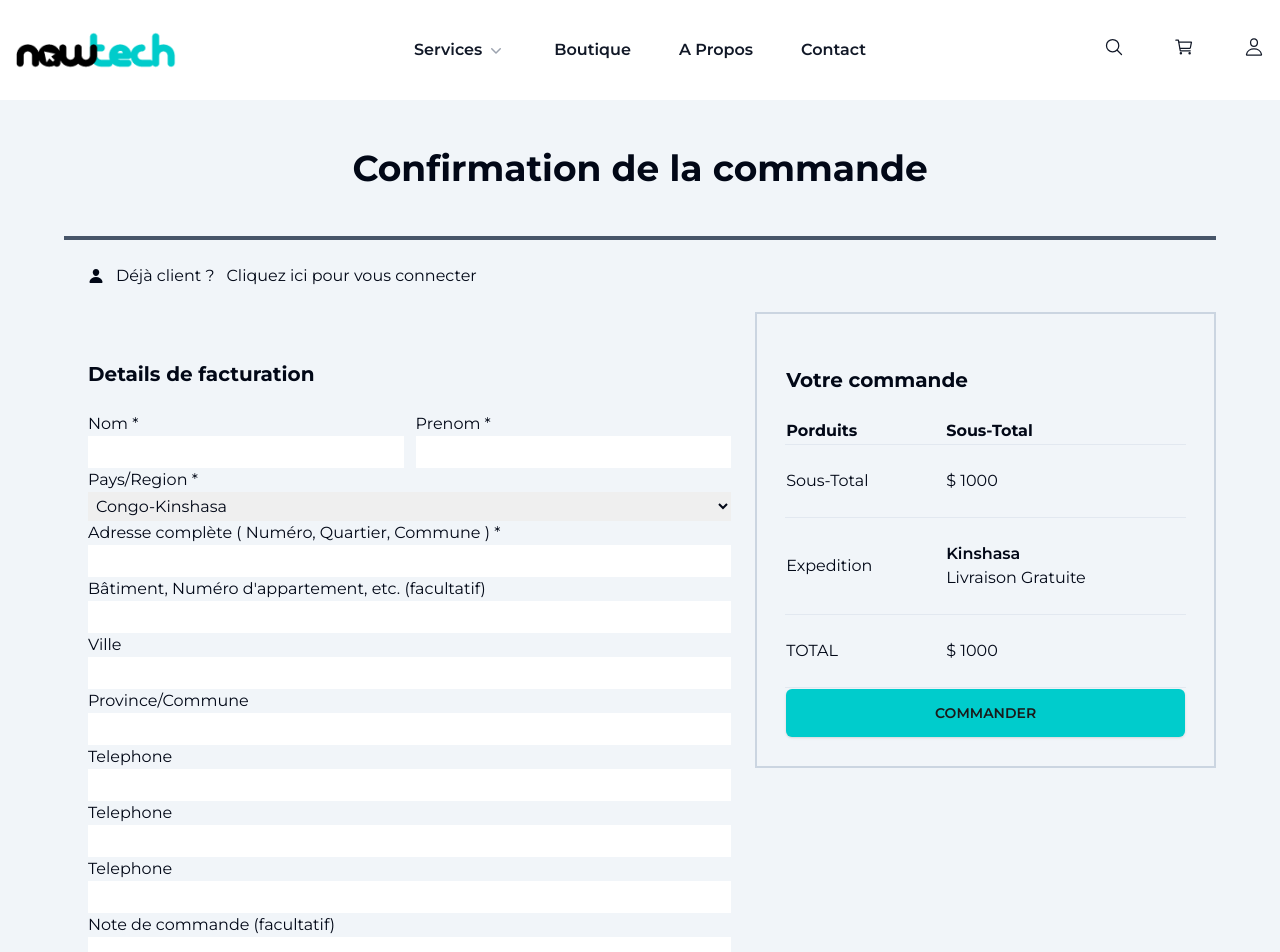
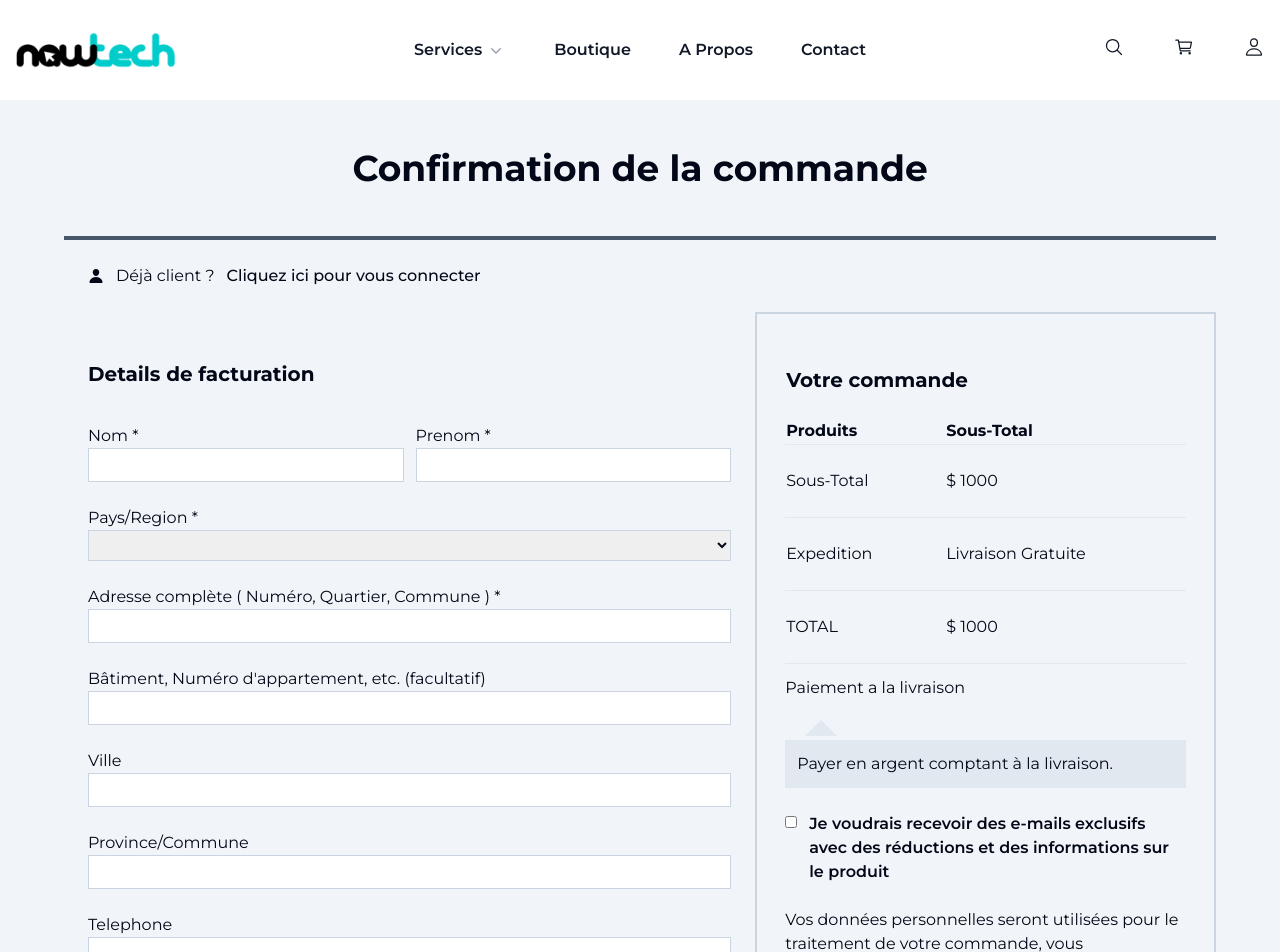
Before and after one commit to BlackJr-Git/e-commerce-shop, a React (Vite) app: page /checkout in a window 1280 px wide. Shown: the top 952 px of the page. Built offline with nearby package versions, Linux system fonts and the light colour scheme.

Commit message:
feat : checkout form on checkout page

```diff
--- a/src/assets/index.js
+++ b/src/assets/index.js
@@ -12,4 +12,6 @@ export { default as iphone11ProMax } from "./images/products/iPhone/Iphone-11-Pr
 
 export { default as iphone12 } from "./images/products/iPhone/IPhone-12-nawtech.jpg";
 export { default as iphone11Pro } from "./images/products/iPhone/IPhone-11-Pro-nawtech.jpg";
-export { default as iphone12ProMax } from "./images/products/iPhone/IPhone-12-Pro-Max-nawtech.jpg"
+export { default as iphone12ProMax } from "./images/products/iPhone/IPhone-12-Pro-Max-nawtech.jpg";
+
+export { default as caretUp } from "./images/caret-up-outline.svg";
--- a/src/pages/checkout.jsx
+++ b/src/pages/checkout.jsx
@@ -1,90 +1,160 @@
 import { Link } from "react-router-dom";
 import { Button } from "@/components/ui/button";
+import { useForm } from "react-hook-form";
+import { useState } from "react";
 
-function Checkout() {
+function CheckoutForm({ registerFunction }) {
   return (
-    <main className="bg-slate-100">
-      <div className="max-w-6xl m-auto">
-        <h1 className="text-4xl text-center font-bold py-12">
-          Confirmation de la commande
-        </h1>
-        <div className="flex items-center gap-3 p-6 border-t-4 border-slate-600">
-          <ion-icon name="person"></ion-icon>
-          <p>Déjà client ?</p>{" "}
-          <Link to={"./"}>Cliquez ici pour vous connecter</Link>
+    <div>
+      <div className="flex justify-between gap-3">
+        <div className="flex flex-col w-1/2 py-3">
+          <label htmlFor="name">Nom *</label>
+          <input
+            {...registerFunction("name", {
+              required: "Ce champ est obligatoire",
+            })}
+            className="p-1 border border-slate-300"
+            type="text"
+            name="name"
+          />
         </div>
-
-        <div className="flex items-between justify-center">
-          <div className="w-3/5 p-6">
-            <h2 className="text-xl font-bold py-6">Details de facturation</h2>
-            <form>
-                <div className="flex justify-between gap-3">
-                    <div className="flex flex-col w-1/2">
-                        <label htmlFor="name">Nom *</label>
-                        <input className="p-1" type="text" name="name"/>
-                    </div>
-                    <div className="flex flex-col w-1/2">
-                        <label htmlFor="first-name">Prenom *</label>
-                        <input className="p-1" type="text" name="first-name"/>
+        <div className="flex flex-col w-1/2 py-3">
+          <label htmlFor="firstName">Prenom *</label>
+          <input
+            {...registerFunction("firstName", {
+              required: "Ce champ est obligatoire",
+            })}
+            className="p-1 border border-slate-300"
+            type="text"
+            name="firstName"
+          />
         </div>
       </div>
-                <div className="flex flex-col">
+      <div className="flex flex-col py-3">
         <label htmlFor="country">Pays/Region *</label>
-                    <select name="country" id="" className="p-1">
+        <select
+          name="country"
+          id=""
+          className="p-1 border border-slate-300"
+          {...registerFunction("country", {
+            required: "Ce champ est obligatoire",
+          })}
+        >
           <option value="Congo-Kinshasa">Congo-Kinshasa</option>
           <option value="Congo-Brazzaville">Congo-Brazzaville</option>
         </select>
       </div>
 
-                <div className="flex flex-col">
-                    <label htmlFor="adress">Adresse complète ( Numéro, Quartier, Commune )  *</label>
-                    <input className="p-1" type="text" name="adress" />
+      <div className="flex flex-col py-3">
+        <label htmlFor="adress">
+          Adresse complète ( Numéro, Quartier, Commune ) *
+        </label>
+        <input
+          {...registerFunction("adress", {
+            required: "Ce champ est obligatoire",
+          })}
+          className="p-1 border border-slate-300"
+          type="text"
+          name="adress"
+        />
       </div>
 
-                <div className="flex flex-col">
-                    <label htmlFor="adress-2">Bâtiment, Numéro d'appartement, etc. (facultatif)</label>
-                    <input className="p-1" type="text" name="adress-2" />
+      <div className="flex flex-col py-3">
+        <label htmlFor="adress-2">
+          Bâtiment, Numéro d'appartement, etc. (facultatif)
+        </label>
+        <input
+          {...registerFunction("adress2")}
+          className="p-1 border border-slate-300"
+          type="text"
+          name="adress2"
+        />
       </div>
 
-                <div className="flex flex-col">
+      <div className="flex flex-col py-3">
         <label htmlFor="city">Ville</label>
-                    <input className="p-1" type="text" name="city" />
+        <input
+          {...registerFunction("city", {
+            required: "Ce champ est obligatoire",
+          })}
+          className="p-1 border border-slate-300"
+          type="text"
+          name="city"
+        />
       </div>
 
-                <div className="flex flex-col">
+      <div className="flex flex-col py-3">
         <label htmlFor="township">Province/Commune</label>
-                    <input className="p-1" type="text" name="township" />
+        <input
+          {...registerFunction("township", {
+            required: "Ce champ est obligatoire",
+          })}
+          className="p-1 border border-slate-300"
+          type="text"
+          name="township"
+        />
       </div>
 
-                <div className="flex flex-col">
+      <div className="flex flex-col py-3">
         <label htmlFor="phone">Telephone</label>
-                    <input className="p-1" type="text" name="phone" />
+        <input
+          {...registerFunction("phone", {
+            required: "Ce champ est obligatoire",
+            pattern: {
+              value: /^[0-9]{10}$/i,
+              message: "Ce champ n'est pas un numero de telephone valide",
+            },
+          })}
+          className="p-1 border border-slate-300"
+          type="text"
+          name="phone"
+        />
       </div>
 
-                <div className="flex flex-col">
-                    <label htmlFor="phone">Telephone</label>
-                    <input className="p-1" type="text" name="phone" />
+      <div className="flex flex-col py-3">
+        <label htmlFor="email">Mail</label>
+        <input
+          {...registerFunction("email", {
+            required: "Ce champ est obligatoire",
+            pattern: {
+              value: /^[a-zA-Z0-9._-]+@[a-zA-Z0-9.-]+\.[a-zA-Z]{2,}$/,
+              message: "Ce champ n'est pas un email valide",
+            },
+          })}
+          className="p-1 border border-slate-300"
+          type="email"
+          name="email"
+        />
       </div>
 
-                <div className="flex flex-col">
-                    <label htmlFor="mail">Telephone</label>
-                    <input className="p-1" type="email" name="mail" />
+      <div className="flex flex-col py-3">
+        <label htmlFor="notes">Note de commande (facultatif) </label>
+        <textarea
+          {...registerFunction("notes")}
+          className="p-1 border border-slate-300"
+          name="notes"
+          id=""
+          cols="30"
+          rows="3"
+        ></textarea>
       </div>
+    </div>
+  );
+}
 
-                <div className="flex flex-col">
-                    <label htmlFor="notes">Note de commande (facultatif) </label>
-                    <textarea className="p-1" name="notes" id="" cols="30" rows="3"></textarea>
-                </div>
-            </form>
-          </div>
-
+function CheckoutDetails({ registerFunction }) {
+  return (
     <div className=" w-2/5">
       <div className="max-w-6xl m-auto p-7 mb-6 border-2 border-slate-300">
         <table className="w-full ">
           <thead className="w-full font-bold border-b border-slate-200">
-                  <td colSpan={"2"} className="py-6 text-xl">Votre commande </td>
+            <tr colSpan={"2"} className="py-6 text-xl">
+              <td colSpan={"2"} className="py-6 text-xl">
+                Votre commande{" "}
+              </td>
+            </tr>
             <tr>
-                    <td>Porduits</td>
+              <td>Produits</td>
               <td>Sous-Total</td>
             </tr>
           </thead>
@@ -95,10 +165,7 @@ function Checkout() {
             </tr>
             <tr className="border-b border-slate-200">
               <td className="py-6">Expedition</td>
-                    <td className="py-6">
-                      <tr className="font-semibold">Kinshasa</tr>
-                      <tr>Livraison Gratuite</tr>
-                    </td>
+              <td className="py-6">Livraison Gratuite</td>
             </tr>
             <tr className="border-b border-slate-200">
               <td className="py-6">TOTAL</td>
@@ -106,12 +173,91 @@ function Checkout() {
             </tr>
           </tbody>
           <tfoot>
-                  <td colSpan={"2"}><Button className="font-semibold w-full p-6">COMMANDER</Button></td>
+            {/* <td colSpan={"2"}>
+              { <Button className="font-semibold w-full p-6">COMMANDER</Button> }
+            </td> */}
           </tfoot>
         </table>
+        <p className="py-3">Paiement a la livraison </p>
+        <div className="before:content-[''] before:w-5 before:h-5 before:block before:mx-5 before:my-1 before:border-l-[16px] before:border-l-transparent before:border-b-[16px] before:border-b-slate-200 before:border-r-[16px] before:border-r-transparent">
+          <p className="bg-slate-200 p-3">
+            Payer en argent comptant à la livraison.
+          </p>
+        </div>
+
+        <div className="flex items-start py-6 gap-3">
+          <input
+            {...registerFunction("newsletter")}
+            className="my-1 w-3 h-3"
+            type="checkbox"
+            name="newsletter"
+            id="newsletter"
+          />
+          <p className="font-semibold">
+            Je voudrais recevoir des e-mails exclusifs avec des réductions et
+            des informations sur le produit
+          </p>
+        </div>
+        <p>
+          Vos données personnelles seront utilisées pour le traitement de votre
+          commande, vous accompagner au cours de votre visite du site web, et
+          pour d’autres raisons décrites dans notre politique de
+          confidentialité.
+        </p>
+        <Button className="font-semibold w-full p-6 my-6">COMMANDER</Button>
       </div>
     </div>
+  );
+}
+
+function Checkout() {
+  const [formData, setFormData] = useState({
+    name: "",
+    firstName: "",
+    country: "",
+    adress: "",
+    adress2: "",
+    city: "",
+    township: "",
+    phone: "",
+    email: "",
+    notes: "",
+  });
+
+  const {
+    register,
+    handleSubmit,
+    formState: { errors },
+  } = useForm({ defaultValues: formData });
+
+  const onSubmit = (data) => {
+    console.log("data :", data);
+  };
+  return (
+    <main className="bg-slate-100">
+      <div className="max-w-6xl m-auto">
+        <h1 className="text-4xl text-center font-bold py-12">
+          Confirmation de la commande
+        </h1>
+        <div className="flex items-center gap-3 p-6 border-t-4 border-slate-600">
+          <ion-icon name="person"></ion-icon>
+          <p>Déjà client ?</p>{" "}
+          <Link className="font-medium" to={"./"}>
+            Cliquez ici pour vous connecter
+          </Link>
         </div>
+
+        <form
+          onSubmit={handleSubmit(onSubmit)}
+          className="flex items-between justify-center"
+        >
+          <div className="w-3/5 p-6">
+            <h2 className="text-xl font-bold py-6">Details de facturation</h2>
+            <CheckoutForm registerFunction={register}></CheckoutForm>
+          </div>
+
+          <CheckoutDetails registerFunction={register}></CheckoutDetails>
+        </form>
       </div>
     </main>
   );
```
Also changed, not shown: src/assets/images/caret-up-outline.svg (added). Lines whose indentation alone changed are shown as unchanged.
